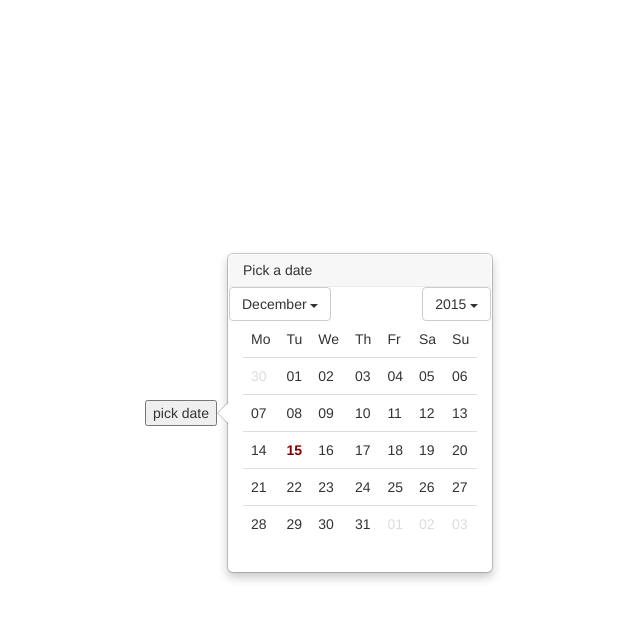
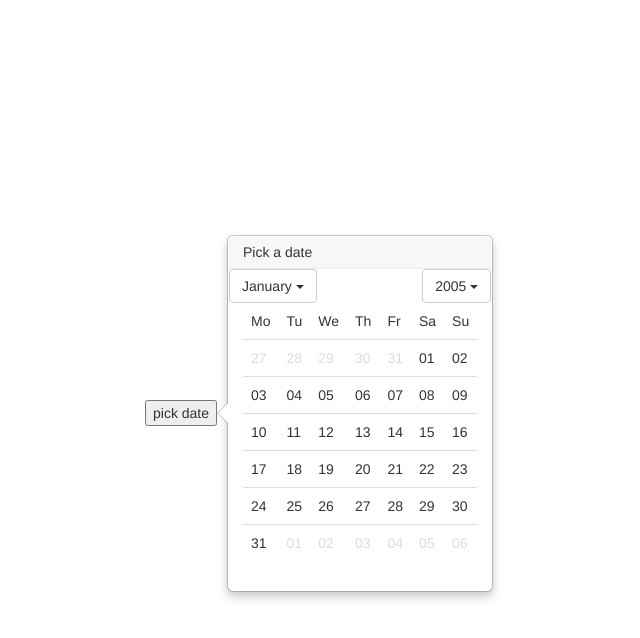
Before and after one commit to nico1510/karstel, a website: page usage-example.html in a window 1280 px wide. Both pictures are taken after a click on the button "pick date". Shown: the whole page, without its empty margins (495-1135 px from the left). Drawn offline with nearby package versions, Linux system fonts and the light colour scheme.

Commit message:
implemented chainable setters + refactoring (untested code)

```diff
--- a/karstelCalender.js
+++ b/karstelCalender.js
@@ -1,173 +1,82 @@
 function KarstelCalendar(options) {
-    var trigger = options.trigger;
-    var daySelectCallback = options.daySelectCallback;
-    var id = options.id || 'karstelCalendar';
-    var header = options.header || 'Select date';
-    var locale = options.locale || 'en';
-    var orientation = options.orientation || 'e';
+    var self = this;
+    self.trigger = options.trigger;
+    self.daySelectCallback = options.daySelectCallback || function noop() {};
+    self.id = options.id || 'karstelCalendar';
+    self.header = options.header || 'Select date';
+    self.locale = options.locale || 'en';
+    self.orientation = options.orientation || 'e';
+    self.startYear = options.startYear || moment().year();
+    self.endYear = options.endYear || moment().add(4, 'years').year();
 
+    // the calendar jquery object
+    var calendar;
+    moment.locale(self.locale);
     // todays date and time (initialized as soon as new KarstelCalendar() is created
-    moment.locale(locale);
-    var date = moment();
-    var calendar;
-    var arrowPos;
-    switch (orientation) {
-        case 'e':
-            arrowPos = 'right';
-            break;
-        case 'w':
-            arrowPos = 'left';
-            break;
-        case 'n':
-            arrowPos = 'top';
-            break;
-        case 's':
-            arrowPos = 'bottom';
-            break;
+    var date = moment().set('year', self.startYear).set('month', (options.startYear) ? 0 : moment().month());
+    render(true);
 
-    }
-    /*jshint multistr: true */
-    var templateString = "<div id='calendar-template' tabindex='0' class='popover " + arrowPos + "' role='tooltip' style='display: none; outline: none'> "
-        + "<div class='arrow'></div>                                                                                                   \
-                    <h3 class='popover-title'></h3>                                                                                             \
-                    <div class='dropdown month-dropdown pull-left'>                                                                             \
-                    <button class='btn btn-default dropdown-toggle' type='button' data-toggle='dropdown' aria-expanded='true'>                  \
-                    <span class='current-month'></span>                                                                                         \
-                    <span class='caret'></span>                                                                                                 \
-                    </button>                                                                                                                   \
-                    <ul class='dropdown-menu' role='menu'></ul>                                                                                 \
-                    </div>                                                                                                                      \
-                    <div class='dropdown year-dropdown pull-right'>                                                                             \
-                    <button class='btn btn-default dropdown-toggle' type='button' data-toggle='dropdown' aria-expanded='true'>                  \
-                    <span class='current-year'></span>                                                                                          \
-                    <span class='caret'></span>                                                                                                 \
-                    </button>                                                                                                                   \
-                    <ul class='dropdown-menu' role='menu'></ul>                                                                                 \
-                    </div>                                                                                                                      \
-                    <div class='calendar-content popover-content'>                                                                              \
-                    <table class='table calendar-table'>                                                                                        \
-                    <thead></thead>                                                                                                             \
-                    <tbody></tbody>                                                                                                             \
-                    </table>                                                                                                                    \
-                    </div>                                                                                                                      \
-                    </div>";
+    self.setTrigger = function (trigger) {
+        self.trigger = trigger;
+        return self;
+    };
 
-    // create a clone from the html element with id calendar-template with a new id
-    // and fill the calendar content table with table header and table body
-    // this method is invoked as soon as new KarstelCalendar() is created
-    (function init() {
-        calendar = $($.parseHTML(templateString));
-        calendar.attr('id', id);
-        calendar.find('h3').html(header);
-        calendar.find('.month-dropdown ul').append(generateMonthDropdown());
-        calendar.find('.year-dropdown ul').append(generateYearDropdown());
-        calendar.find('.calendar-content .table thead').replaceWith(generateCalendarHeader());
-        calendar.appendTo('body');
+    self.setDaySelectCallback = function (daySelectCallback) {
+        self.daySelectCallback = daySelectCallback;
         updateCalendar();
-    })();
+        return self;
+    };
 
-    // updates the calendar cells based on the value of this.date
-    function updateCalendar() {
-        calendar.find('.calendar-content .table tbody').replaceWith(generateCalendarCells());
-        calendar.find('.month-dropdown .current-month').html(date.format('MMMM'));
-        calendar.find('.year-dropdown .current-year').html(date.year());
-    }
+    self.setId = function (id) {
+        self.id = id;
+        calendar.attr('id', self.id);
+        return self;
+    };
 
-    function generateMonthDropdown() {
-        var monthList = $();
-        moment.months().forEach(function (monthName) {
-            monthList = monthList.add($('<li />', {
-                role: 'presentation'
-            }).append($('<a />', {
-                role: 'menuitem'
-            }).html(monthName).click(function selectMonth() {
-                date.month(monthName);
-                updateCalendar();
-            })));
-        });
+    self.setHeader = function (header) {
+        self.header = header;
+        calendar.find('h3').html(self.header);
+        return self;
+    };
 
-        return monthList;
-    }
+    self.setLocale = function (locale) {
+        self.locale = locale;
+        date.locale(self.locale);
+        moment.locale(self.locale);
+        calendar.find('.month-dropdown ul').html(generateMonthDropdown());
+        updateCalendar();
+        return self;
+    };
 
-    function generateYearDropdown() {
-        var yearList = $();
-        var next4Years = [];
-        [0, 1, 2, 3, 4].forEach(function (yearIncrement) {
-            next4Years.push(moment(date).add(yearIncrement, 'years').year());
-        });
-        next4Years.forEach(function (year) {
-            yearList = yearList.add($('<li />', {
-                role: 'presentation'
-            }).append($('<a />', {
-                role: 'menuitem'
-            }).html(year).click(function selectYear() {
-                date.year(year);
-                updateCalendar();
-            })));
-        });
-        return yearList;
-    }
+    self.setOrientation = function (orientation) {
+        //FIXME: doesn't work yet
+        self.orientation = orientation;
+        render(false);
+        return self;
+    };
 
-    // this handler function is invoked when the calendar-button (trigger) is pressed
-    function showCalendar(ev) {
-        // change position to absolute and compute the position so that it is next to the calendar-button (trigger)
-        switch (orientation) {
-            case 'e':
-                calendar.css({
-                    position: 'absolute',
-                    left: trigger.offset().left + trigger.outerWidth() + 'px',
-                    top: trigger.offset().top + (0.5 * trigger.outerHeight()) - (0.5 * calendar.outerHeight()) + 'px',
-                    display: 'block'
-                });
-                break;
+    self.setStartYear = function (startYear) {
+        self.startYear = startYear;
+        if (date.get('year') < startYear) {
+            date.set('year', startYear);
+            calendar.find('.year-dropdown .current-year').html(date.year());
+        }
+        calendar.find('.year-dropdown ul').html(generateYearDropdown(self.startYear, self.endYear));
+        return self;
+    };
 
-            case 'w':
-                calendar.css({
-                    position: 'absolute',
-                    left: trigger.offset().left - calendar.outerWidth() + 'px',
-                    top: trigger.offset().top + (0.5 * trigger.outerHeight()) - (0.5 * calendar.outerHeight()) + 'px',
-                    display: 'block'
-                });
-                break;
-
-            case 'n':
-                calendar.css({
-                    position: 'absolute',
-                    left: trigger.offset().left - (0.5 * calendar.outerWidth()) + (0.5 * trigger.outerWidth()) + 'px',
-                    top: trigger.offset().top - calendar.outerHeight() + 'px',
-                    display: 'block'
-                });
-                break;
-
-            case 's':
-                calendar.css({
-                    position: 'absolute',
-                    left: trigger.offset().left - (0.5 * calendar.outerWidth()) + (0.5 * trigger.outerWidth()) + 'px',
-                    top: trigger.offset().top + trigger.outerHeight() + 'px',
-                    display: 'block'
-                });
-                break;
+    self.setEndYear = function (endYear) {
+        self.endYear = endYear;
+        if (date.get('year') > endYear) {
+            date.set('year', endYear);
+            calendar.find('.year-dropdown .current-year').html(date.year());
         }
-        calendar.focus();
-    }
-
-    // this handler function is invoked when the calendar looses focus (e.g. a click on another component other than
-    // the calendar. Display 'none' makes the calendar invisible
-    function hideCalendar(ev) {
-        // this (the use of setTimeout) is an ugly hack but it's not possible any other way...
-        setTimeout(function () {
-            var target = document.activeElement;
-            if (target !== null) {
-                if (calendar.get(0) !== target && calendar.has(target).length === 0) {
-                    calendar.css('display', 'none');
-                }
-            }
-        }, 1);
-    }
+        calendar.find('.year-dropdown ul').html(generateYearDropdown(self.startYear, self.endYear));
+        return self;
+    };
 
     // generate the cells of a calendar (the individual days) based on a specific date
     function generateCalendarCells() {
-
         //++++++ generation of various handler functions which are used for the cells ++++++
 
         // event handler which changes the background of a component when a user is hovering over it (with the mouse)
@@ -219,15 +128,190 @@ function KarstelCalendar(options) {
                 // now assign the handler functions which are defined above to the cell
                 hoverOutFunction = hoverOut('White');
                 cell.hover(hoverIn, hoverOutFunction);
-                cell.click(function executeCallbackAndHideCalendar(calendarCell, day) {
-                    daySelectCallback(calendarCell, day);
-                    calendar.css('display', 'none');
-                }.bind(cell, moment(d)));
+                (function (theCallBack) {
+                    cell.click(function executeCallbackAndHideCalendar(calendarCell, day) {
+                        theCallBack(calendarCell, day);
+                        calendar.css('display', 'none');
+                    }.bind(cell, moment(d)));
+                })(self.daySelectCallback);
                 trow.append(cell);
             }
             tbody.append(trow);
         }
         return tbody;
+    }
+
+    // create a clone from the html element with id calendar-template with a new id
+    // and fill the calendar content table with table header and table body
+    // this method is invoked as soon as new KarstelCalendar() is created
+    function render(init) {
+        var arrowPos;
+        switch (self.orientation) {
+            case 'e':
+                arrowPos = 'right';
+                break;
+            case 'w':
+                arrowPos = 'left';
+                break;
+            case 'n':
+                arrowPos = 'top';
+                break;
+            case 's':
+                arrowPos = 'bottom';
+                break;
+
+        }
+
+        /*jshint multistr: true */
+        var templateString = "<div id='calendar-template' tabindex='0' class='popover " + arrowPos + "' role='tooltip' style='display: none; outline: none'> "
+            + "<div class='arrow'></div>                                                                                                   \
+                    <h3 class='popover-title'></h3>                                                                                             \
+                    <div class='dropdown month-dropdown pull-left'>                                                                             \
+                    <button class='btn btn-default dropdown-toggle' type='button' data-toggle='dropdown' aria-expanded='true'>                  \
+                    <span class='current-month'></span>                                                                                         \
+                    <span class='caret'></span>                                                                                                 \
+                    </button>                                                                                                                   \
+                    <ul class='dropdown-menu' role='menu'></ul>                                                                                 \
+                    </div>                                                                                                                      \
+                    <div class='dropdown year-dropdown pull-right'>                                                                             \
+                    <button class='btn btn-default dropdown-toggle' type='button' data-toggle='dropdown' aria-expanded='true'>                  \
+                    <span class='current-year'></span>                                                                                          \
+                    <span class='caret'></span>                                                                                                 \
+                    </button>                                                                                                                   \
+                    <ul class='dropdown-menu' role='menu'></ul>                                                                                 \
+                    </div>                                                                                                                      \
+                    <div class='calendar-content popover-content'>                                                                              \
+                    <table class='table calendar-table'>                                                                                        \
+                    <thead></thead>                                                                                                             \
+                    <tbody></tbody>                                                                                                             \
+                    </table>                                                                                                                    \
+                    </div>                                                                                                                      \
+                    </div>";
+
+        calendar = $($.parseHTML(templateString));
+        calendar.attr('id', self.id);
+        calendar.find('h3').html(self.header);
+        calendar.find('.month-dropdown ul').append(generateMonthDropdown());
+        calendar.find('.year-dropdown ul').append(generateYearDropdown(self.startYear, self.endYear));
+        calendar.find('.calendar-content .table thead').replaceWith(generateCalendarHeader());
+        if (init) {
+            calendar.appendTo('body');
+        }
+        updateCalendar();
+    }
+
+    // updates the calendar cells based on the value of this.date
+    function updateCalendar() {
+        calendar.find('.calendar-content .table tbody').replaceWith(generateCalendarCells());
+        calendar.find('.month-dropdown .current-month').html(date.format('MMMM'));
+        calendar.find('.year-dropdown .current-year').html(date.year());
+    }
+
+    function generateMonthDropdown() {
+        var monthList = $();
+        moment.months().forEach(function (monthName, index) {
+            monthList = monthList.add($('<li />', {
+                    role: 'presentation'
+                }).append($('<a />', {
+                        role: 'menuitem'
+                    }).html(monthName)
+                        .click(function selectMonth() {
+                        date.month(index);
+                        updateCalendar();
+                    })
+                )
+            );
+        });
+
+        return monthList;
+    }
+
+    // returns a closed interval from start to end
+    function getClosedInterval(start, end) {
+        var interval = new Array(end - start);
+
+        for (var i = start; i <= end; i++) {
+            interval[i - start] = i;
+        }
+        return interval;
+    }
+
+
+    function generateYearDropdown(startYear, endYear) {
+        if (startYear > endYear) {
+            throw Error('startYear must be smaller than endYear');
+        }
+        var yearList = $();
+        var nextYears = getClosedInterval(startYear, endYear);
+
+        nextYears.forEach(function (year) {
+            yearList = yearList.add($('<li />', {
+                role: 'presentation'
+            }).append($('<a />', {
+                role: 'menuitem'
+            }).html(year).click(function selectYear() {
+                date.year(year);
+                updateCalendar();
+            })));
+        });
+        return yearList;
+    }
+
+    // this handler function is invoked when the calendar-button (trigger) is pressed
+    function showCalendar(ev) {
+        // change position to absolute and compute the position so that it is next to the calendar-button (trigger)
+        switch (self.orientation) {
+            case 'e':
+                calendar.css({
+                    position: 'absolute',
+                    left: self.trigger.offset().left + self.trigger.outerWidth() + 'px',
+                    top: self.trigger.offset().top + (0.5 * self.trigger.outerHeight()) - (0.5 * calendar.outerHeight()) + 'px',
+                    display: 'block'
+                });
+                break;
+
+            case 'w':
+                calendar.css({
+                    position: 'absolute',
+                    left: self.trigger.offset().left - calendar.outerWidth() + 'px',
+                    top: self.trigger.offset().top + (0.5 * self.trigger.outerHeight()) - (0.5 * calendar.outerHeight()) + 'px',
+                    display: 'block'
+                });
+                break;
+
+            case 'n':
+                calendar.css({
+                    position: 'absolute',
+                    left: self.trigger.offset().left - (0.5 * calendar.outerWidth()) + (0.5 * self.trigger.outerWidth()) + 'px',
+                    top: self.trigger.offset().top - calendar.outerHeight() + 'px',
+                    display: 'block'
+                });
+                break;
+
+            case 's':
+                calendar.css({
+                    position: 'absolute',
+                    left: self.trigger.offset().left - (0.5 * calendar.outerWidth()) + (0.5 * self.trigger.outerWidth()) + 'px',
+                    top: self.trigger.offset().top + self.trigger.outerHeight() + 'px',
+                    display: 'block'
+                });
+                break;
+        }
+        calendar.focus();
+    }
+
+    // this handler function is invoked when the calendar looses focus (e.g. a click on another component other than
+    // the calendar. Display 'none' makes the calendar invisible
+    function hideCalendar(ev) {
+        // this (the use of setTimeout) is an ugly hack but it's not possible any other way...
+        setTimeout(function () {
+            var target = document.activeElement;
+            if (target !== null) {
+                if (calendar.get(0) !== target && calendar.has(target).length === 0) {
+                    calendar.css('display', 'none');
+                }
+            }
+        }, 1);
     }
 
     function generateCalendarHeader() {
@@ -252,5 +336,5 @@ function KarstelCalendar(options) {
     calendar.focusout(hideCalendar);
 
     // trigger stands for the calendar-button. Register the showCalendar event handler with the click event of this button
-    trigger.click(showCalendar);
+    self.trigger.click(showCalendar);
 }
--- a/usage-example.html
+++ b/usage-example.html
@@ -27,7 +27,6 @@
 <!-- IE10 viewport hack for Surface/desktop Windows 8 bug -->
 <script src="//maxcdn.bootstrapcdn.com/js/ie10-viewport-bug-workaround.js"></script>
 <script>
-    $(document).ready(function () {
 
         var options = {
             trigger: $('#myButtonId'),
@@ -37,11 +36,11 @@
             id: 'myCalenderId',
             header: 'Pick a date',
             locale: 'en',
-            orientation: 'e'
+            orientation: 'e',
+            startYear: 2005
         };
 
         var startCal = new KarstelCalendar(options);
-    });
 </script>
 </body>
 </html>
```
